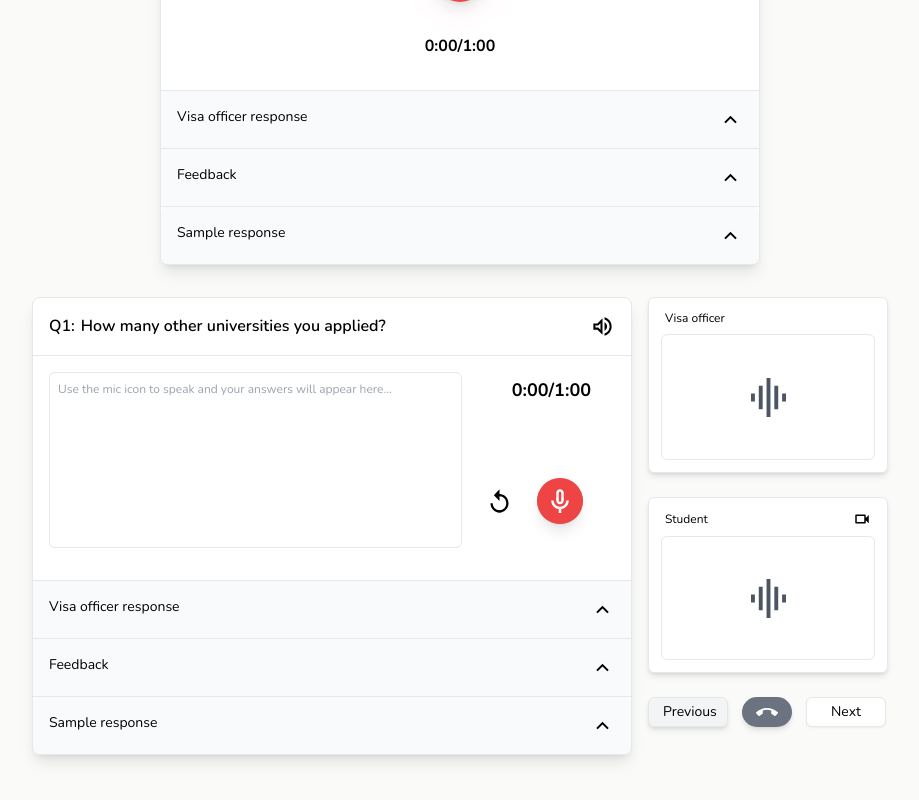
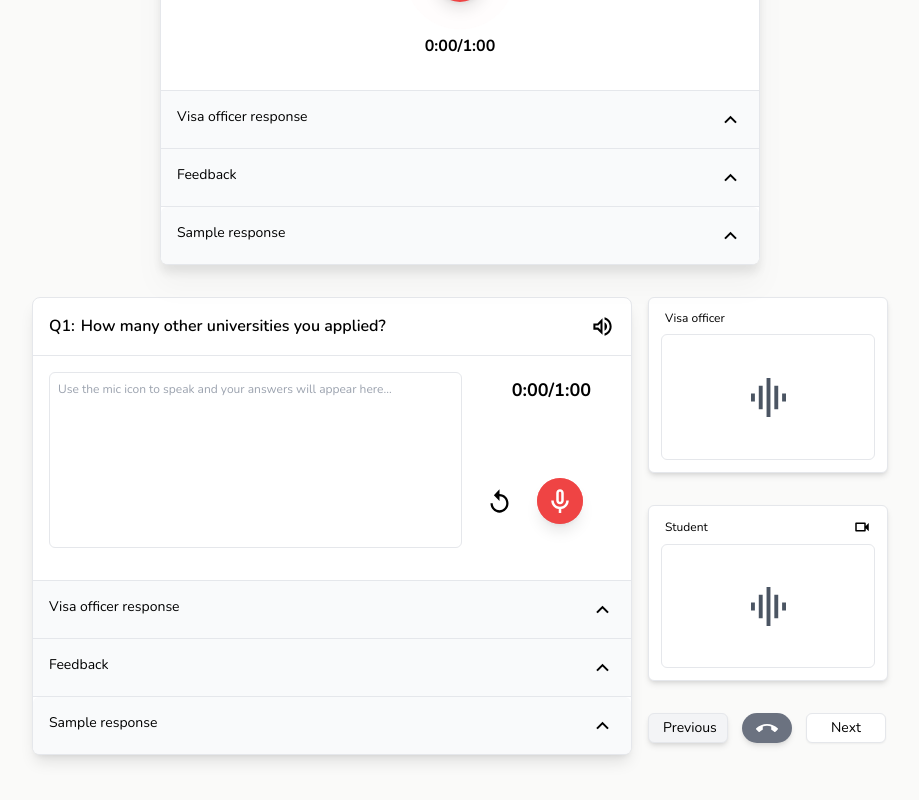
Before and after one commit to sagarjaid/visainterviewai, a Next.js app: page /all in a window 1280 px wide. Shown: the part 408-1208 px from the top of the page, without its empty margins (180-1099 px from the left). Built offline with nearby package versions, Linux system fonts and the light colour scheme.

Commit message:
ui options 5

```diff
--- a/components/interview.js
+++ b/components/interview.js
@@ -33,7 +33,7 @@ const Interview = () => {
 
   return (
     <div className='flex sdm:flex-row flex-col p-4 gap-4 rounded-xl h-fit'>
-      <div className='border sdm:w-[600px] w-full flex flex-col h-fit rounded-lg shadow-lg bg-white'>
+      <div className='border sdm:w-[600px] w-full flex flex-col h-fit rounded-lg drop-shadow-xl bg-white'>
         <div className='flex justify-between gap-2 border-b p-4'>
           <div className=' flex gap-1.5 items-start sdm:items-center font-semibold'>
             <div>Q1: </div>
--- a/components/interviewx-2.js
+++ b/components/interviewx-2.js
@@ -264,7 +264,7 @@ const Interviewx2 = () => {
           </div>
         </div>
       </div>
-      <div className='w-full hidden sdm:w-fit sdm:flex sdm:flex-col gap-6  '>
+      <div className='w-full hidden sdm:w-fit sdm:flex sdm:flex-col gap-8'>
         <div className='flex flex-col gap-2 w-full h-full sdm:w-60 sdm:h-44 border rounded-md shadow-md p-3 bg-white'>
           <div className='text-xs ml-1'>Visa officer</div>
           <div className='flex justify-center items-center border rounded-md w-full h-full'>
```
